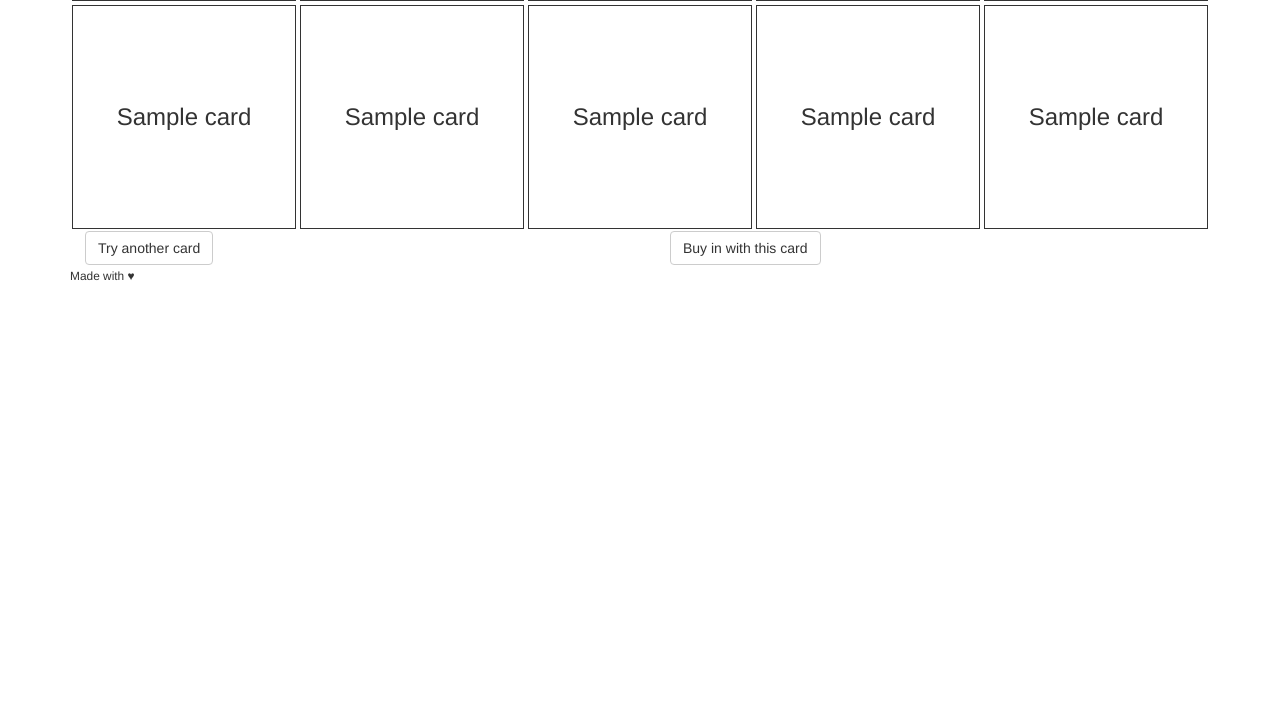
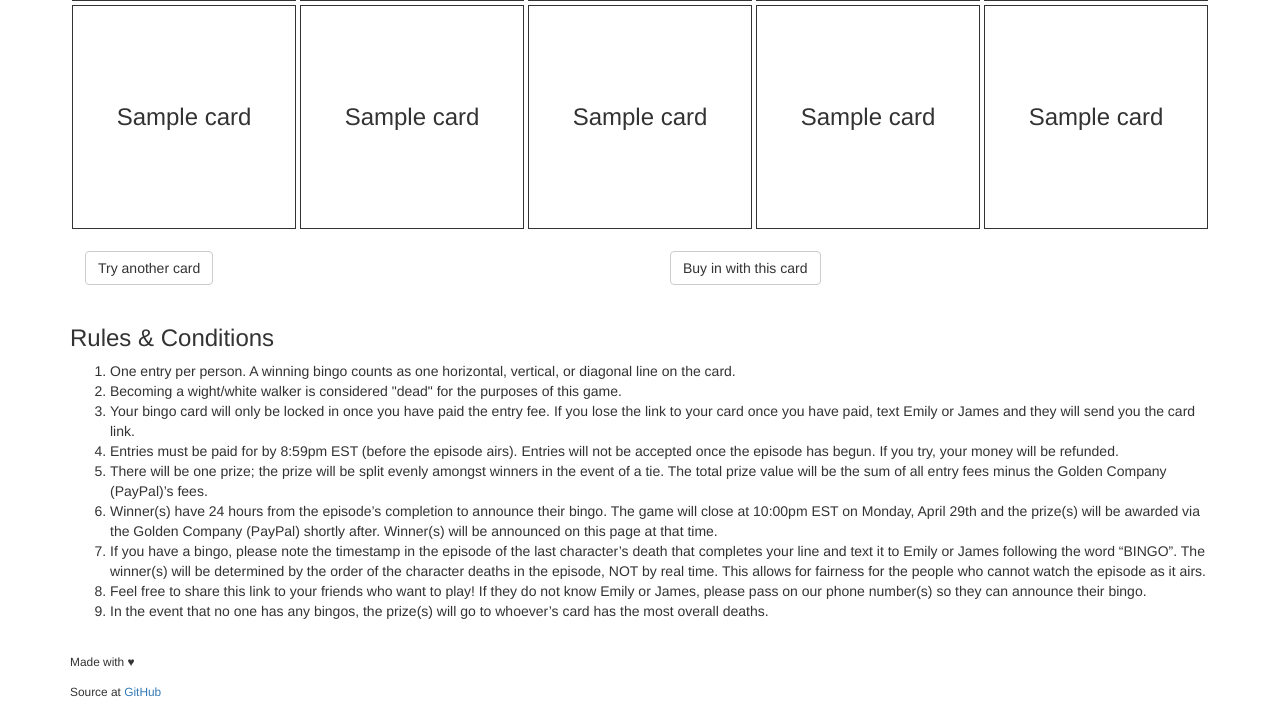
Before and after one commit to jmaroeder/bingo, a Flask app: template app/templates/bingo.html in a window 1280 px wide. Shown: the part 972-1683 px from the top of the page. Before the commit the page ends 1253 px from the top, so only its background shows below. Run offline with Flask 2, Linux system fonts and the light colour scheme; the template is opened without the code that fills it: most values are stand-ins (such as "Sample title", 1, 10 or a date in 2020); some libraries are stand-ins or nearby versions.

Commit message:
Adding rules, javascript

```diff
--- a/app/characters.py
+++ b/app/characters.py
@@ -6,7 +6,6 @@ CHARACTERS = {
             'Qyburn',
             'Melisandre',
             'Beric Dondarrion',
-            'The Night King',
             'Jorah Mormont',
             'Grey Worm',
             'Theon Greyjoy',
--- /dev/null
+++ b/app/static/script.js
@@ -0,0 +1,6 @@
+Array.prototype.forEach.call(document.getElementsByClassName('square'), function(item, index, array) {
+    item.onclick = function() {
+        this.classList.toggle('clicked');
+    };
+    item.classList.add('clickable');
+});
--- a/app/static/style.css
+++ b/app/static/style.css
@@ -44,6 +44,15 @@
     align-self: flex-end;
 }
 
+.square.clickable {
+    cursor: pointer;
+}
+
+.square.clicked {
+    background-color: #333333;
+    color: #aaaaaa;
+}
+
 
 
 @media (min-width: 768px) {
--- a/app/templates/base.html
+++ b/app/templates/base.html
@@ -1,8 +1,8 @@
 {% extends 'bootstrap/base.html' %}
 
-{% block title %}
+{% block html_attribs %} lang="en"{% endblock %}
 
-{% endblock %}
+{% block title %}Death Bingo{% endblock %}
 
 {% block styles %}
 {{super()}}
--- a/app/templates/bingo.html
+++ b/app/templates/bingo.html
@@ -1,34 +1,87 @@
 {% extends 'base.html' %}
 
 {% block app_content %}
-<h2>{% if season == 8 and episode == 3 %}Battle of Winterfell{% else %}Season {{ season }}, episode {{ episode }}{% endif %} Death Bingo</h2>
+    <h2>{% if season == 8 and episode == 3 %}Battle of Winterfell{% else %}Season {{ season }}, episode
+        {{ episode }}{% endif %} Death Bingo</h2>
 
     <div class="square-container">
         {% for row in range(5) %}
             {% for col in range(5) %}
-            <div class="square"><div class="content">
+                <div class="square{% if card[(row, col)] == 'FREE' %} clicked{% endif %}">
+                    <div class="content">
                         {{ card[(row, col)] }}
-            </div></div>
+                    </div>
+                </div>
             {% endfor %}
         {% endfor %}
     </div>
 
+    <div class="clear">&nbsp;</div>
 
     <form action="https://www.paypal.com/cgi-bin/webscr" method="post">
         <input type="hidden" name="business" value="jmaroeder@gmail.com">
         <input type="hidden" name="cmd" value="_xclick">
-    <input type="hidden" name="on0" value="seed">
         <input type="hidden" name="amount" value="5.00">
         <input type="hidden" name="currency_code" value="USD">
         <input type="hidden" name="item_name" value="Buy In">
-    <input type="hidden" name="os0" value="{{ seed }}">
+        <input type="hidden" name="on0" value="card">
+        <input type="hidden" name="os0" value="{{ request.url }}">
+        <input type="hidden" name="no_shipping" value="1">
+        <input type="hidden" name="return" value="{{ request.url }}">
+
         <div class="container">
             <div class="row">
-            <div class="col-xs-6"><a href="{{ url_for('bingo', season=season, episode=episode) }}" class="btn btn-default">Try another card</a></div>
-            <div class="col-xs-6"><button class="btn btn-default">Buy in with this card</button></div>
+                <div class="col-sm-6"><a href="{{ url_for('bingo', season=season, episode=episode) }}"
+                                         class="btn btn-default">Try another card</a></div>
+                <div class="col-sm-6">
+                    <button class="btn btn-default">Buy in with this card</button>
+                </div>
             </div>
         </div>
     </form>
+    <div class="clear">&nbsp;</div>
+    <h3>Rules &amp; Conditions</h3>
+    <ol>
+        <li>One entry per person. A winning bingo counts as one horizontal, vertical, or diagonal line on the card.</li>
+        <li>Becoming a wight/white walker is considered "dead" for the purposes of this game.</li>
+        <li>Your bingo card will only be locked in once you have paid the entry fee. If you lose the link to your card
+            once you have paid, text Emily or James and they will send you the card link.
+        </li>
+        <li>Entries must be paid for by 8:59pm EST (before the episode airs). Entries will not be accepted once the
+            episode has begun. If you try, your money will be refunded.
+        </li>
+        <li>There will be one prize; the prize will be split evenly amongst winners in the event of a tie. The total
+            prize value will be the sum of all entry fees minus the Golden Company (PayPal)’s fees.
+        </li>
+        <li>Winner(s) have 24 hours from the episode’s completion to announce their bingo. The game will close at
+            10:00pm EST on Monday, April 29th and the prize(s) will be awarded via the Golden Company (PayPal) shortly
+            after. Winner(s) will be announced on this page at that time.
+        </li>
+        <li>If you have a bingo, please note the timestamp in the episode of the last character’s death that completes
+            your line and text it to Emily or James following the word “BINGO”. The winner(s) will be determined by the
+            order of the character deaths in the episode, NOT by real time. This allows for fairness for the people who
+            cannot watch the episode as it airs.
+        </li>
+        <li>Feel free to share this link to your friends who want to play! If they do not know Emily or James, please
+            pass on our phone number(s) so they can announce their bingo.
+        </li>
+        <li>In the event that no one has any bingos, the prize(s) will go to whoever’s card has the most overall
+            deaths.
+        </li>
+    </ol>
 
-<small style="padding-top: 200px">Made with ♥</small>
+    <div class="clear">&nbsp;</div>
+    <div>
+        <p>
+            <small>Made with ♥</small>
+        </p>
+        <p>
+            <small>Source at <a href="https://github.com/jmaroeder/bingo">GitHub</a></small>
+        </p>
+    </div>
+
 {% endblock %}
+
+{% block scripts %}
+    <script src="{{ url_for('static', filename='script.js') }}"></script>
+{% endblock %}
```
Lines whose indentation alone changed are shown as unchanged.
